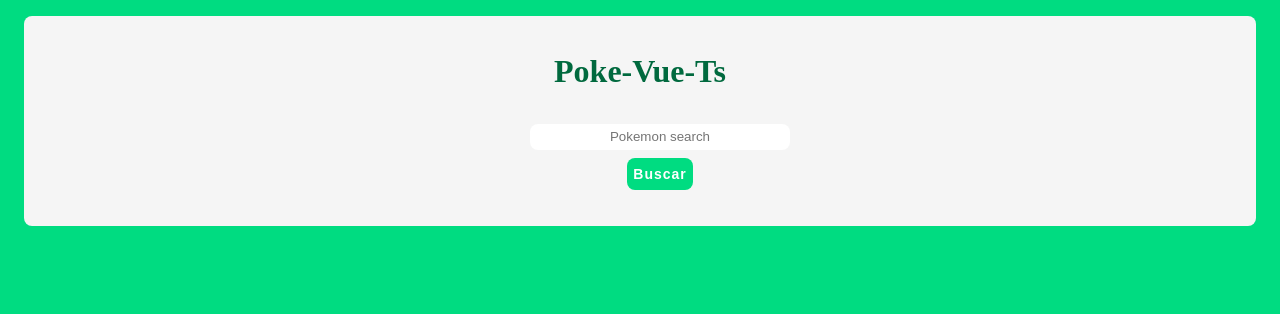
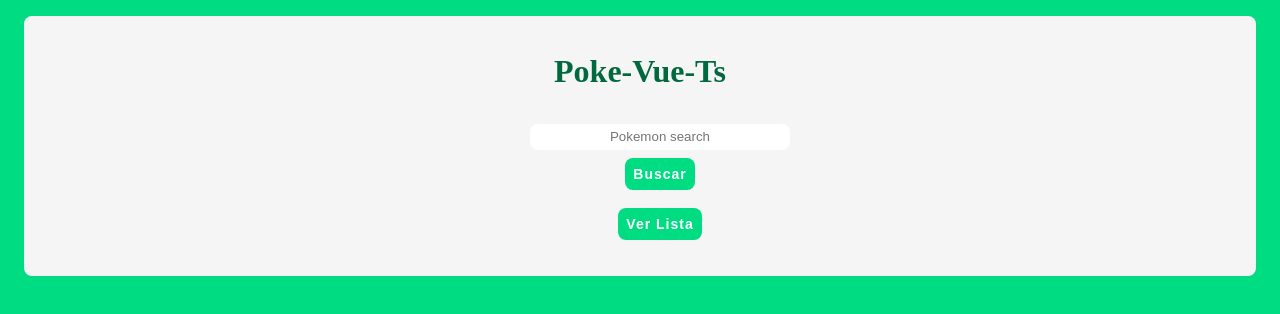
Before and after one commit to manuel-ruiz-23/poke-vue-ts, a Nuxt app: page / in a window 1280 px wide. Shown: the top 314 px of the page. Built offline with nearby package versions, Linux system fonts and the light colour scheme.

Commit message:
CommonButton Component

```diff
--- /dev/null
+++ b/components/ButtonCommon.vue
@@ -0,0 +1,47 @@
+<template>
+  <div>
+    <nuxt-link v-if="to" :to="to" class="button">
+      <slot/>
+    </nuxt-link>
+    <button v-else class="button">
+      <slot/>
+    </button>
+  </div>
+</template>
+
+<script>
+  export default {
+    props: {
+      to: {
+        type: String,
+        default: null
+      }
+    }
+  }
+</script>
+
+<style scoped>
+  .button {
+    display: flex;
+    text-decoration: none;
+    padding: 0px 8px;
+    justify-content: center;
+    align-items: center;
+    height: 32px;
+    min-width: 64px;
+    width: fit-content  ;
+    background-color: #00DC81;
+    border: none;
+    border-radius: 8px;
+    font-family: sans-serif;
+    color: white;
+    font-size: 14px;
+    font-weight: bold;
+    letter-spacing: 1px;
+    cursor: pointer;
+  }
+
+  .button:hover {
+    background-color: #009350;
+  }
+</style>
--- a/components/Search.vue
+++ b/components/Search.vue
@@ -1,7 +1,9 @@
 <template>
 <div id="search">
     <input placeholder="Pokemon search" @keyup.enter="searchPokemon" type="text" v-model="search" />
-    <button @click="searchPokemon">Buscar</button>
+    <ButtonCommon @click="searchPokemon">Buscar</ButtonCommon>
+    <br />
+    <ButtonCommon to="/pokemon/list">Ver Lista</ButtonCommon>
 
     <div v-if="loading">
       <p>Buscando...</p>
@@ -58,17 +60,4 @@ export default Vue.extend({
     text-align: center;
     margin-bottom: 8px;
   }
-
-  button {
-    height: 32px;
-    min-width: 64px;
-    width: min-content;
-    background-color: #00DC81;
-    border: none;
-    border-radius: 8px;
-    color: white;
-    font-size: 14px;
-    font-weight: bold;
-    letter-spacing: 1px;
-  }
 </style>
```
